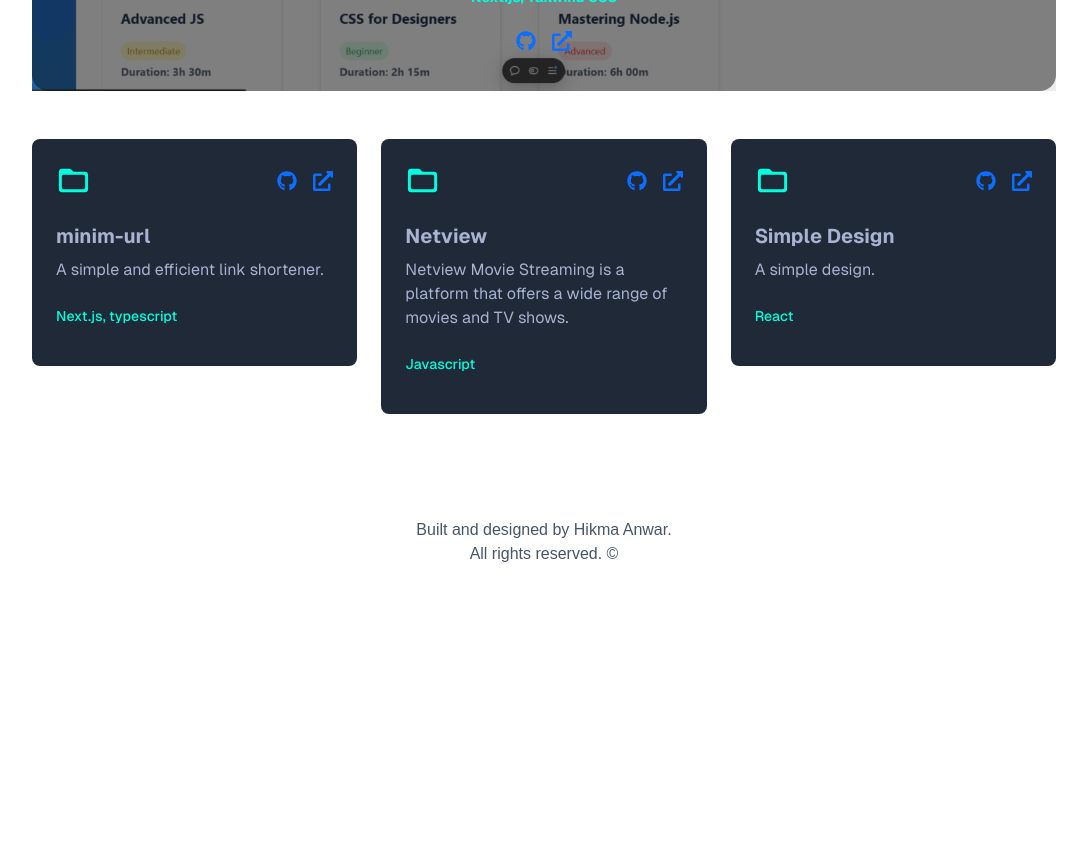
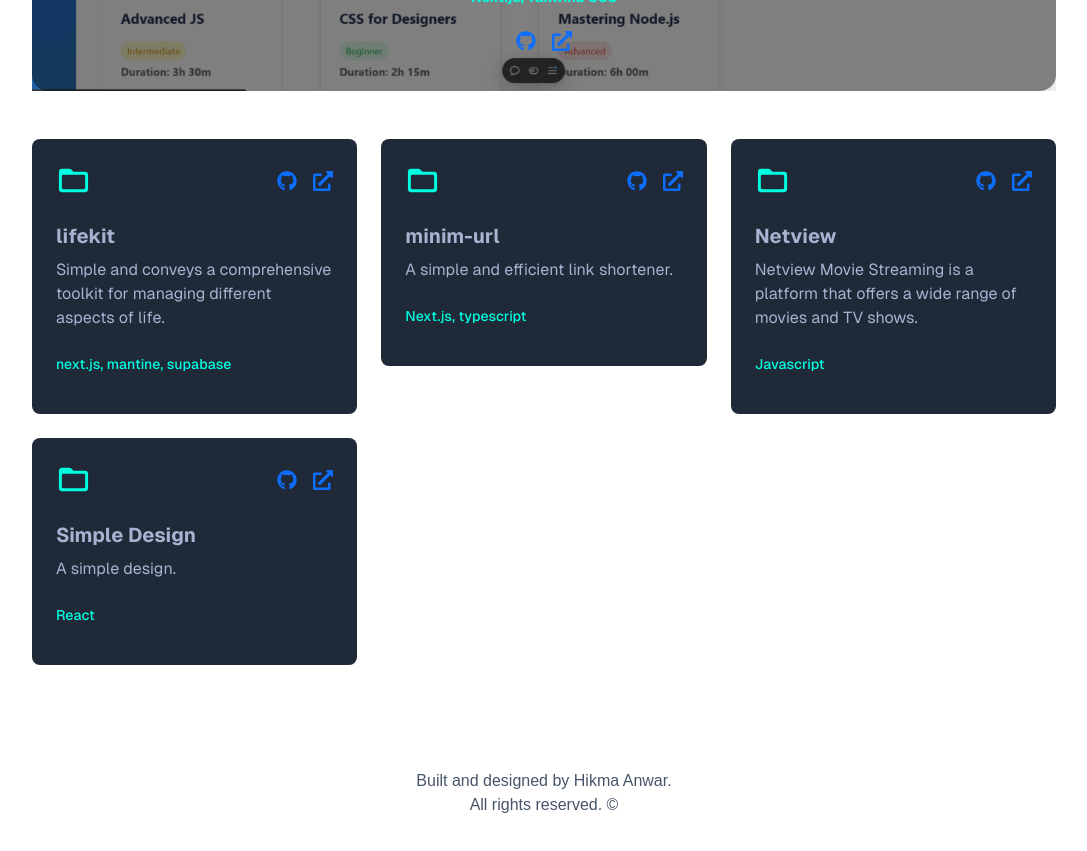
Before and after one commit to HikmaAnwar/hikma-s-portfolio, a Next.js app: page / in a window 1280 px wide. Shown: the part 2000-2851 px from the top of the page, without its empty margins (96-1183 px from the left). Before the commit the page ends 2686 px from the top, so only its background shows below. Built offline with nearby package versions, Linux system fonts and the light colour scheme.

Commit message:
fix: add LifeKit project details including description, tech stack, and links in Projects component

```diff
--- a/src/app/components/Projects.jsx
+++ b/src/app/components/Projects.jsx
@@ -61,6 +61,12 @@ const spotlightProjects = {
 };
 
 const projects = {
+  lifekit: {
+    desc: "Simple and conveys a comprehensive toolkit for managing different aspects of life.",
+    techStack: "next.js, mantine, supabase",
+    link: "https://github.com/HikmaAnwar/LifeKit",
+    open: "https://life-kit-gamma.vercel.app/",
+  },
   "minim-url": {
     desc: "A simple and efficient link shortener.",
     techStack: "Next.js, typescript",
```
